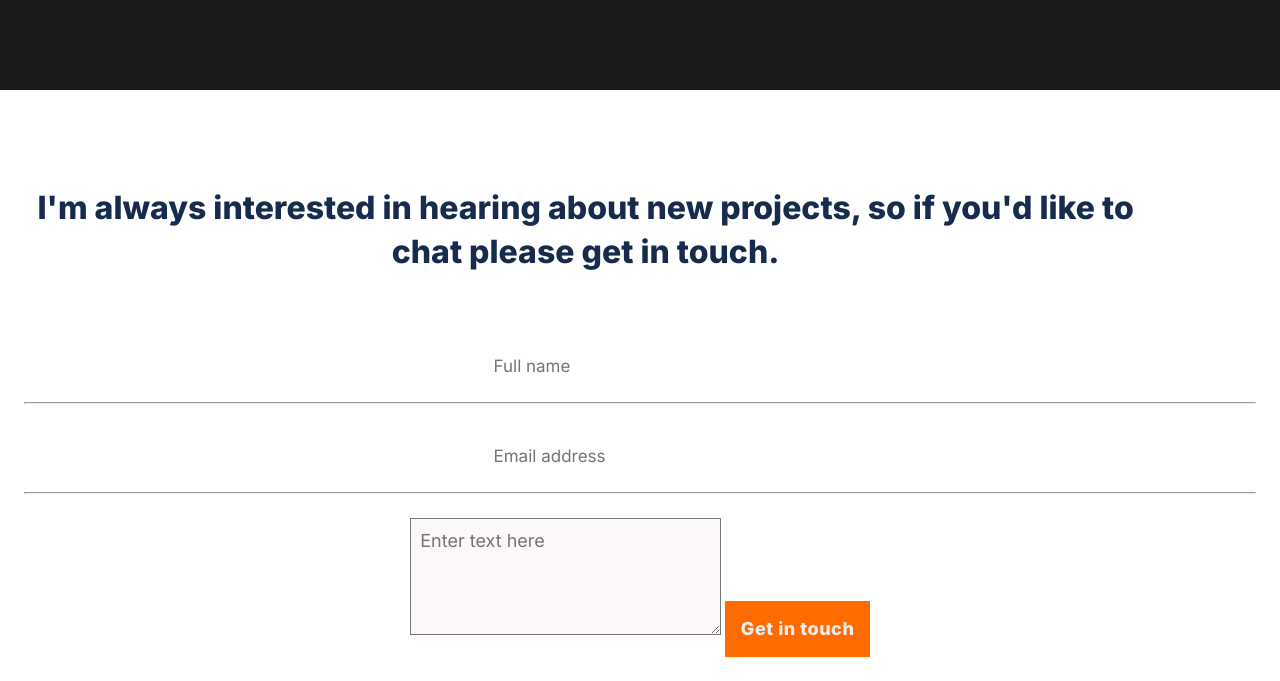
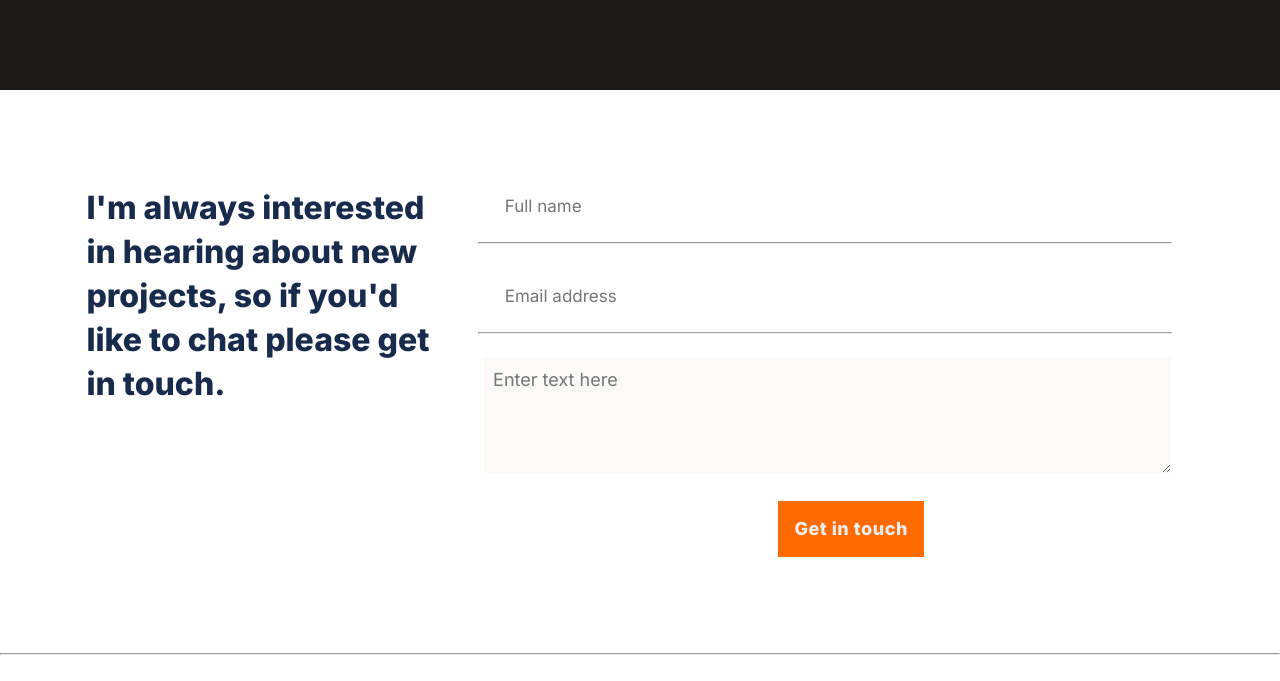
Before and after one commit to Have-Samuel/mobile-ver, a plain HTML site: page index.html in a window 1280 px wide. Shown: the part 3671-4352 px from the top of the page. Drawn offline with Linux system fonts and the light colour scheme.

Commit message:
Modify  CSS files

```diff
--- a/style.css
+++ b/style.css
@@ -429,6 +429,7 @@ textarea {
   font-weight: 400;
   line-height: 24px;
   letter-spacing: 0;
+  border: none;
 }
 
 .contact-button {
@@ -830,5 +831,40 @@ textarea {
     padding-top: 0.8rem;
   }
 
+  .contact-section_form {
+    display: flex;
+  }
+
+  .contact-section_form p {
+    width: 28%;
+    text-align: left;
+    margin-left: 4rem;
+  }
+
+  .contact-section_form form {
+    width: 60%;
+    margin-top: 5.5rem;
+  }
+
+  .contact-name {
+    margin-right: 25rem;
+  }
+
+  .contact-email {
+    margin-right: 25rem;
+  }
+
+  .form-line {
+    margin-right: 10.4rem;
+    margin-left: 0.7rem;
+    width: 90%;
+  }
+
+  textarea {
+    width: 87%;
+    margin-right: 3rem;
+    border: none;
+  }
+
 
 }
```
